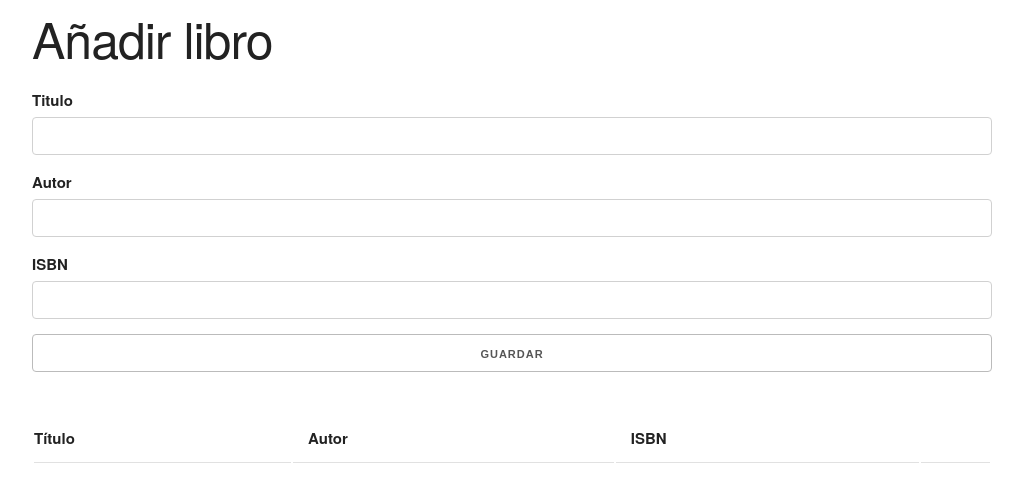
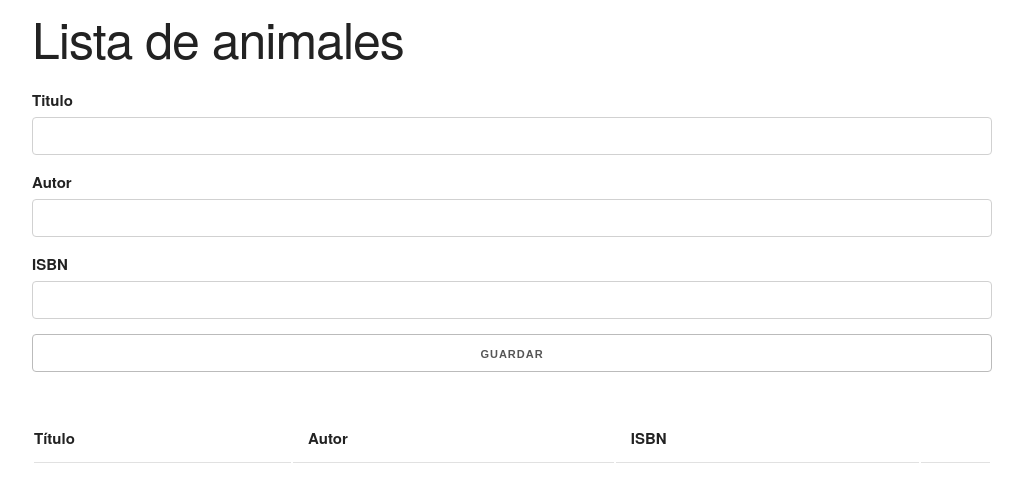
Before and after one commit to muevetef/book_list, a plain HTML site: page index.html in a window 1280 px wide. Shown: the whole page, without its empty margins (128-1151 px from the left). Drawn offline with nearby package versions, Linux system fonts and the light colour scheme.

Commit message:
add lista animales

```diff
--- a/index.html
+++ b/index.html
@@ -29,7 +29,7 @@
   </head>
   <body>
     <div class="container">
-      <h1>Añadir libro</h1>
+      <h1>Lista de animales</h1>
 
       <form id="book-form">
         <div>
```
